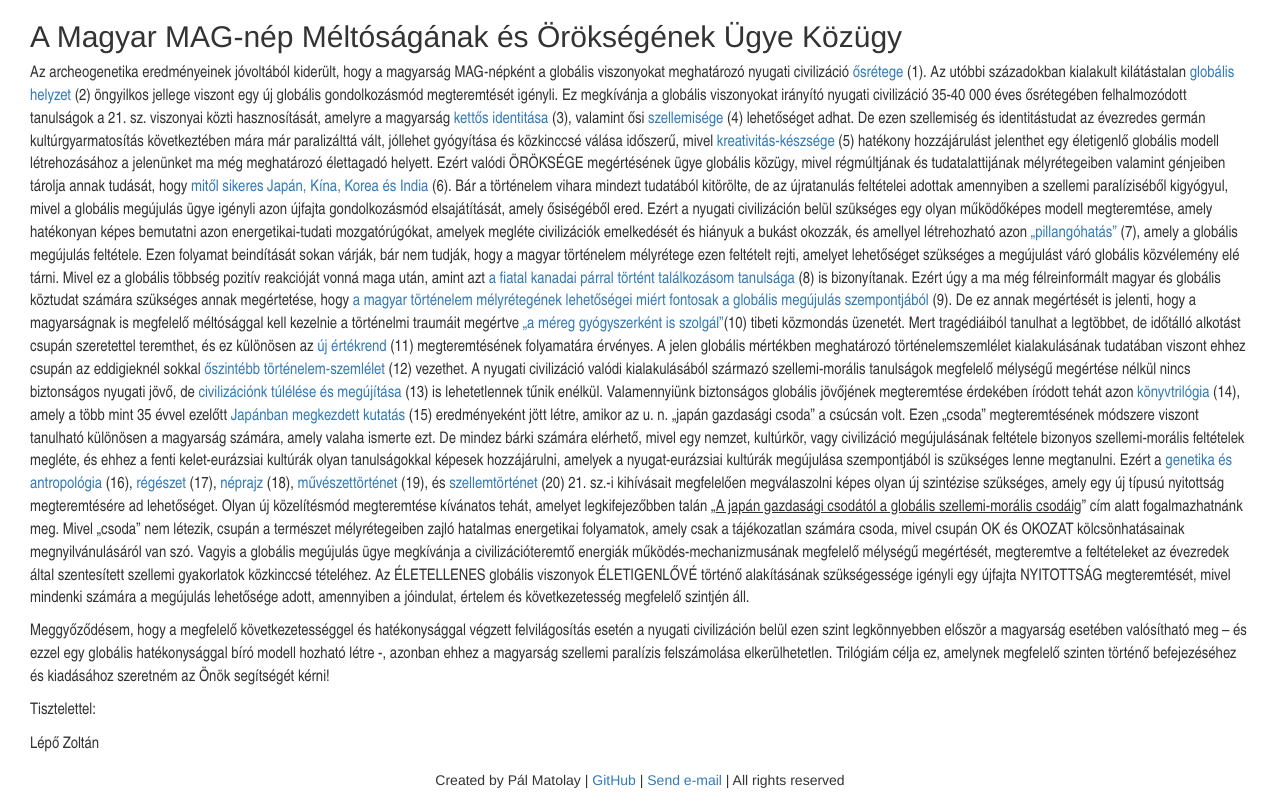
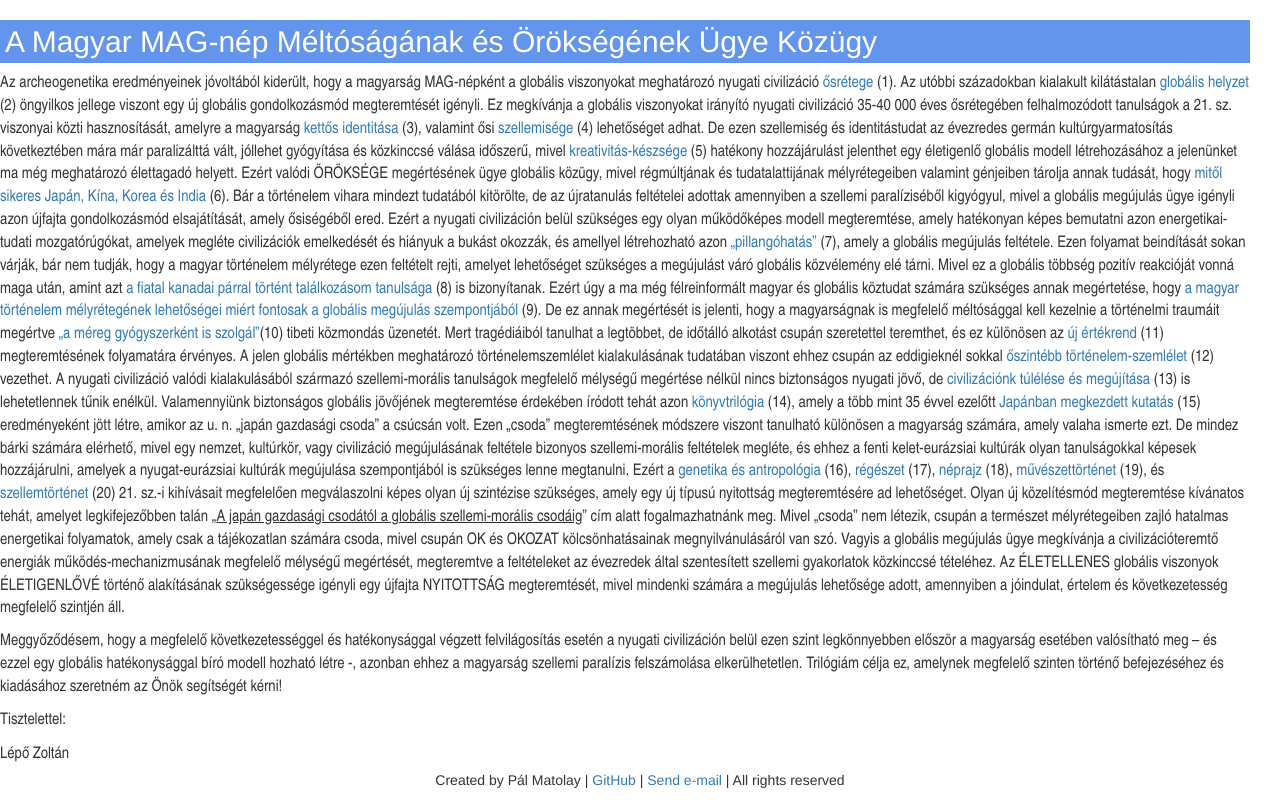
Before and after one commit to annamatolay/project_zoltan, a Flask app: page / in a window 1280 px wide. Run offline with Flask 2, Linux system fonts and the light colour scheme; some libraries are stand-ins or nearby versions.

Commit message:
headers get their colors

```diff
--- a/static/css/style.css
+++ b/static/css/style.css
@@ -1,9 +1,9 @@
 .text-box {
-    margin-left: 30px;
+    margin-left: 0px;
     margin-right: 30px;
 }
 
-h1,h3{
+h2,h4{
     padding: 5px;
     background-color: cornflowerblue;
     color: white;
```
